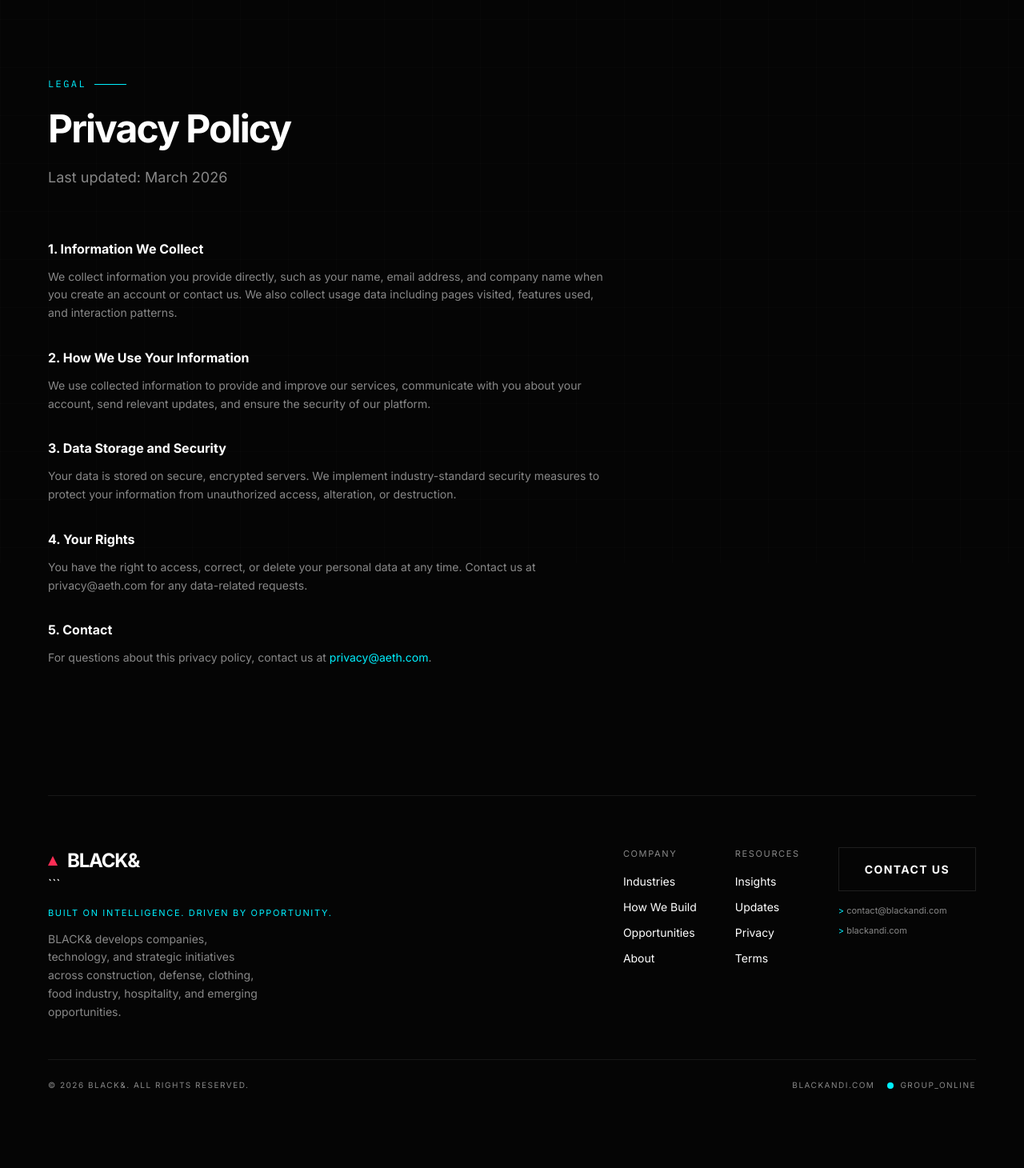
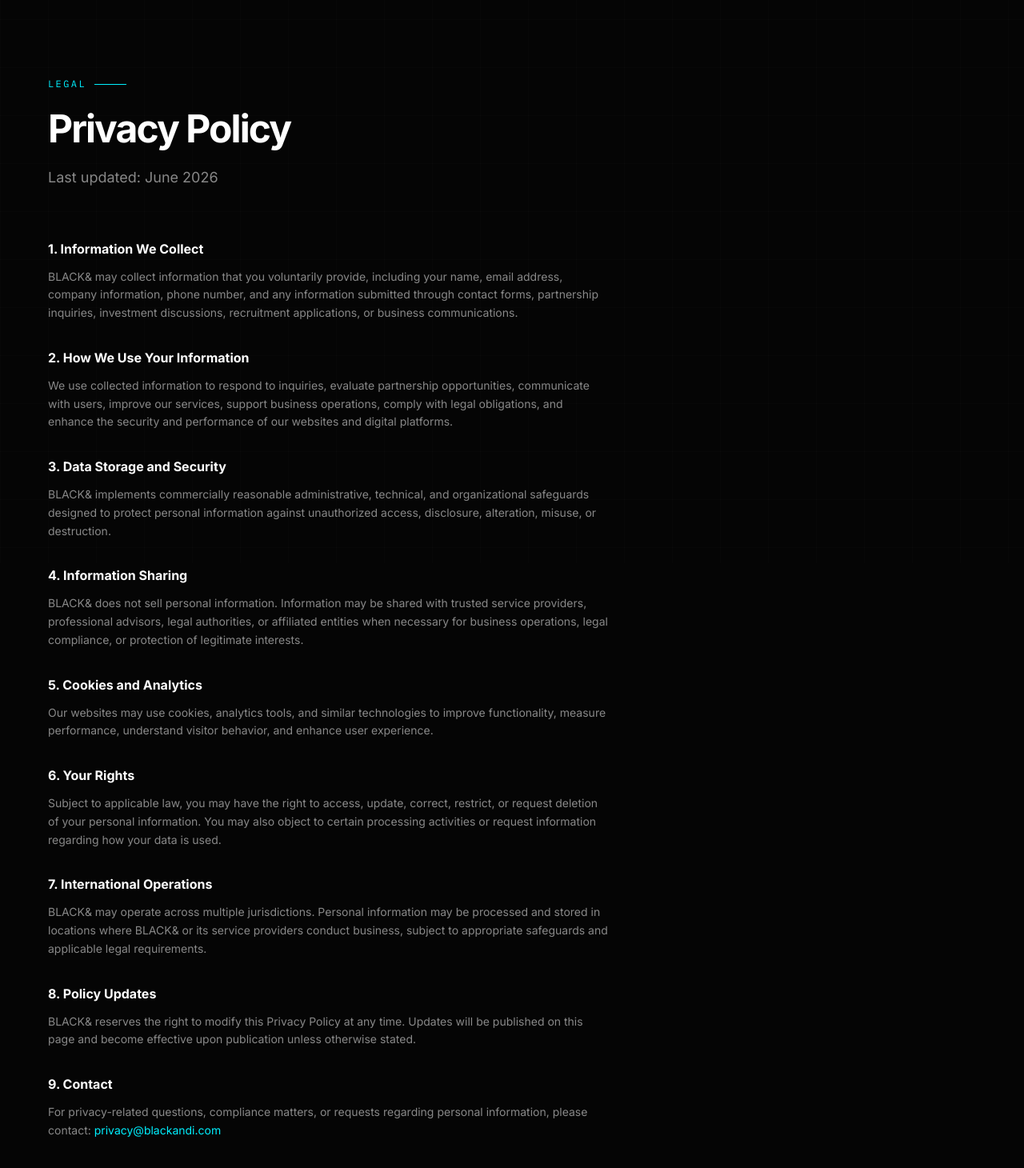
Before and after one commit to blackandb/aeth, a Next.js app: page /privacy in a window 1280 px wide. Shown: the part 96-1556 px from the top of the page at 80% size. Built offline with nearby package versions, Linux system fonts and the light colour scheme.

Commit message:
Update page.tsx

```diff
--- a/src/app/privacy/page.tsx
+++ b/src/app/privacy/page.tsx
@@ -1,8 +1,9 @@
 import type { Metadata } from "next";
 
 export const metadata: Metadata = {
-  title: "Privacy Policy — AETH",
-  description: "How AETH collects, uses, and protects your personal information.",
+  title: "Privacy Policy — BLACK&",
+  description:
+    "How BLACK& collects, uses, stores, and protects personal information across its websites, platforms, and services.",
 };
 
 export default function PrivacyPage() {
@@ -10,34 +11,136 @@ export default function PrivacyPage() {
     <>
       <section className="flex min-h-[60vh] flex-col justify-center py-24">
         <div className="eyebrow">Legal</div>
+
         <h1 className="text-[48px] font-bold leading-[0.95] tracking-[-0.04em] max-md:text-[32px]">
           Privacy Policy
         </h1>
+
         <p className="mt-6 max-w-[600px] text-lg leading-[1.5] text-secondary">
-          Last updated: March 2026
+          Last updated: June 2026
         </p>
 
         <div className="mt-16 max-w-[700px] space-y-8 text-sm leading-relaxed text-secondary">
+
           <div>
-            <h2 className="mb-3 text-base font-bold text-primary">1. Information We Collect</h2>
-            <p>We collect information you provide directly, such as your name, email address, and company name when you create an account or contact us. We also collect usage data including pages visited, features used, and interaction patterns.</p>
+            <h2 className="mb-3 text-base font-bold text-primary">
+              1. Information We Collect
+            </h2>
+
+            <p>
+              BLACK& may collect information that you voluntarily provide,
+              including your name, email address, company information, phone
+              number, and any information submitted through contact forms,
+              partnership inquiries, investment discussions, recruitment
+              applications, or business communications.
+            </p>
           </div>
+
           <div>
-            <h2 className="mb-3 text-base font-bold text-primary">2. How We Use Your Information</h2>
-            <p>We use collected information to provide and improve our services, communicate with you about your account, send relevant updates, and ensure the security of our platform.</p>
+            <h2 className="mb-3 text-base font-bold text-primary">
+              2. How We Use Your Information
+            </h2>
+
+            <p>
+              We use collected information to respond to inquiries, evaluate
+              partnership opportunities, communicate with users, improve our
+              services, support business operations, comply with legal
+              obligations, and enhance the security and performance of our
+              websites and digital platforms.
+            </p>
           </div>
+
           <div>
-            <h2 className="mb-3 text-base font-bold text-primary">3. Data Storage and Security</h2>
-            <p>Your data is stored on secure, encrypted servers. We implement industry-standard security measures to protect your information from unauthorized access, alteration, or destruction.</p>
+            <h2 className="mb-3 text-base font-bold text-primary">
+              3. Data Storage and Security
+            </h2>
+
+            <p>
+              BLACK& implements commercially reasonable administrative,
+              technical, and organizational safeguards designed to protect
+              personal information against unauthorized access, disclosure,
+              alteration, misuse, or destruction.
+            </p>
           </div>
+
           <div>
-            <h2 className="mb-3 text-base font-bold text-primary">4. Your Rights</h2>
-            <p>You have the right to access, correct, or delete your personal data at any time. Contact us at privacy@aeth.com for any data-related requests.</p>
+            <h2 className="mb-3 text-base font-bold text-primary">
+              4. Information Sharing
+            </h2>
+
+            <p>
+              BLACK& does not sell personal information. Information may be
+              shared with trusted service providers, professional advisors,
+              legal authorities, or affiliated entities when necessary for
+              business operations, legal compliance, or protection of legitimate
+              interests.
+            </p>
           </div>
+
           <div>
-            <h2 className="mb-3 text-base font-bold text-primary">5. Contact</h2>
-            <p>For questions about this privacy policy, contact us at <span className="text-accent-cyan">privacy@aeth.com</span>.</p>
+            <h2 className="mb-3 text-base font-bold text-primary">
+              5. Cookies and Analytics
+            </h2>
+
+            <p>
+              Our websites may use cookies, analytics tools, and similar
+              technologies to improve functionality, measure performance,
+              understand visitor behavior, and enhance user experience.
+            </p>
           </div>
+
+          <div>
+            <h2 className="mb-3 text-base font-bold text-primary">
+              6. Your Rights
+            </h2>
+
+            <p>
+              Subject to applicable law, you may have the right to access,
+              update, correct, restrict, or request deletion of your personal
+              information. You may also object to certain processing activities
+              or request information regarding how your data is used.
+            </p>
+          </div>
+
+          <div>
+            <h2 className="mb-3 text-base font-bold text-primary">
+              7. International Operations
+            </h2>
+
+            <p>
+              BLACK& may operate across multiple jurisdictions. Personal
+              information may be processed and stored in locations where BLACK&
+              or its service providers conduct business, subject to appropriate
+              safeguards and applicable legal requirements.
+            </p>
+          </div>
+
+          <div>
+            <h2 className="mb-3 text-base font-bold text-primary">
+              8. Policy Updates
+            </h2>
+
+            <p>
+              BLACK& reserves the right to modify this Privacy Policy at any
+              time. Updates will be published on this page and become effective
+              upon publication unless otherwise stated.
+            </p>
+          </div>
+
+          <div>
+            <h2 className="mb-3 text-base font-bold text-primary">
+              9. Contact
+            </h2>
+
+            <p>
+              For privacy-related questions, compliance matters, or requests
+              regarding personal information, please contact:
+              <span className="text-accent-cyan">
+                {" "}privacy@blackandi.com
+              </span>
+            </p>
+          </div>
+
         </div>
       </section>
     </>
```
